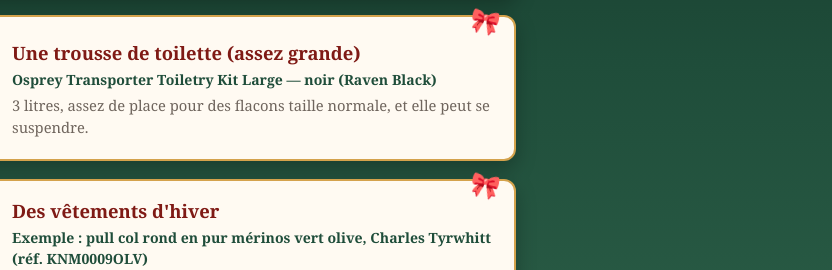
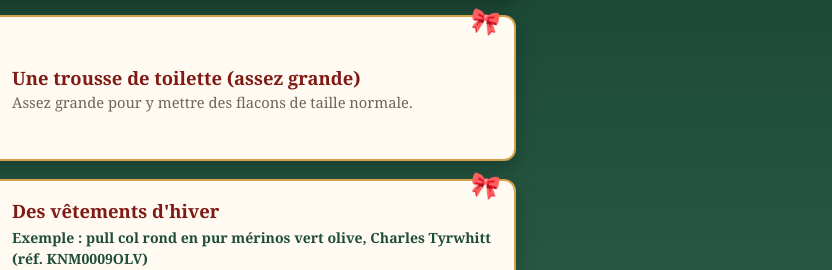
Before and after one commit to Thavissay/Liste-Noel-Thomas, a plain HTML site: page index.html in a window 1280 px wide. Shown: the part 1217-1487 px from the top of the page, 448-1280 px from the left. Drawn offline with Linux system fonts and the light colour scheme.

Commit message:
Trousse de toilette sans référence
Co-Authored-By: Claude Opus 5.5 <noreply@anthropic.com>
Claude-Session: https://claude.ai/code/session_01SMM1snUFEU974V1VfuuQqM

```diff
--- a/index.html
+++ b/index.html
@@ -241,8 +241,7 @@
       <div class="photo">🧴<img src="https://s3.amazonaws.com/syncpigeon/alti_prod/images/osp-3468_raven-black-black.jpg" alt="Osprey Transporter Toiletry Kit Large" onerror="this.remove()"></div>
       <div>
         <div class="nom">Une trousse de toilette (assez grande)</div>
-        <div class="ref">Osprey Transporter Toiletry Kit Large — noir (Raven Black)</div>
-        <div class="infos">3 litres, assez de place pour des flacons taille normale, et elle peut se suspendre.</div>
+        <div class="infos">Assez grande pour y mettre des flacons de taille normale.</div>
       </div>
     </li>
 
```
